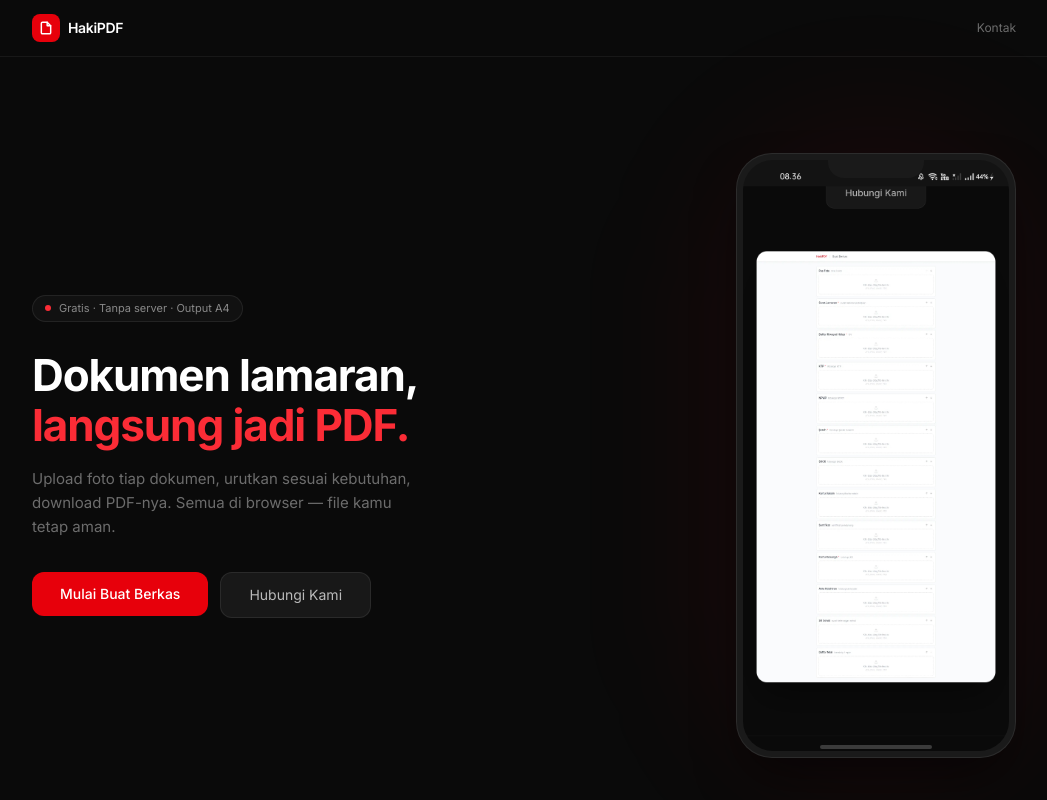
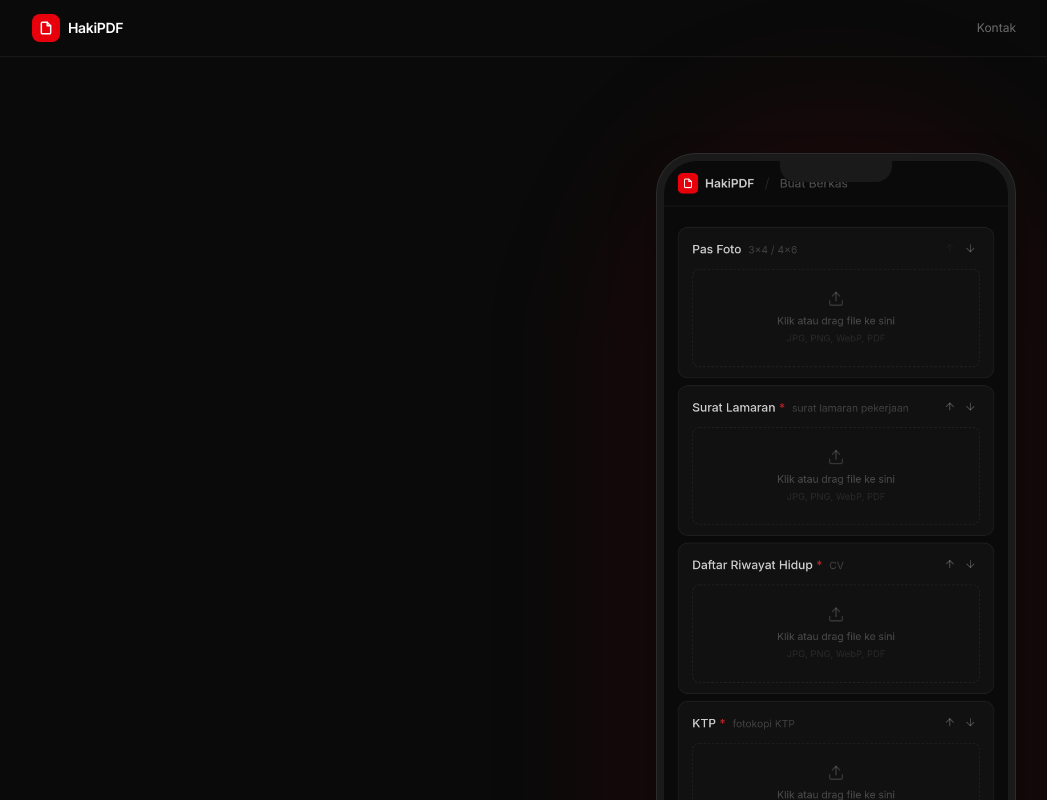
Before and after one commit to Stonepath-dotcom/wabot-hub, a Next.js app: page / in a window 1280 px wide. Shown: the top 800 px of the page, without its empty margins (116-1163 px from the left). Built offline with nearby package versions, Linux system fonts and the light colour scheme.

Commit message:
449ab454-5adf-41ad-b481-81ff3c3529b1

```diff
--- a/src/app/page.tsx
+++ b/src/app/page.tsx
@@ -69,27 +69,27 @@
             <div className="flex justify-center lg:justify-end">
               <div className="relative">
                 {/* glow behind phone */}
-                <div className="absolute -inset-8 bg-red-600/[0.07] blur-3xl rounded-full pointer-events-none" />
+                <div className="absolute -inset-12 bg-red-600/[0.08] blur-3xl rounded-full pointer-events-none" />
 
                 {/* phone frame */}
-                <div className="relative w-[260px] sm:w-[280px] bg-[#1a1a1a] rounded-[36px] p-[6px] shadow-2xl shadow-black/60 border border-white/[0.08]">
+                <div className="relative w-[300px] sm:w-[340px] lg:w-[360px] bg-[#1a1a1a] rounded-[40px] p-[7px] shadow-2xl shadow-black/70 border border-white/[0.08]">
                   {/* notch */}
-                  <div className="absolute top-0 left-1/2 -translate-x-1/2 w-24 h-6 bg-[#1a1a1a] rounded-b-2xl z-10" />
+                  <div className="absolute top-0 left-1/2 -translate-x-1/2 w-28 h-7 bg-[#1a1a1a] rounded-b-2xl z-10" />
 
                   {/* screen */}
-                  <div className="rounded-[30px] overflow-hidden">
+                  <div className="rounded-[33px] overflow-hidden bg-black">
                     <Image
-                      src="/phone-mockup.jpg"
+                      src="/phone-mockup.png"
                       alt="HakiPDF di mobile"
-                      width={560}
-                      height={1200}
+                      width={780}
+                      height={1690}
                       className="w-full h-auto"
                       priority
                     />
                   </div>
 
                   {/* home indicator */}
-                  <div className="absolute bottom-2 left-1/2 -translate-x-1/2 w-28 h-1 bg-white/20 rounded-full" />
+                  <div className="absolute bottom-2.5 left-1/2 -translate-x-1/2 w-32 h-1 bg-white/15 rounded-full" />
                 </div>
               </div>
             </div>
```
Also changed, not shown: public/phone-mockup.png (added).
